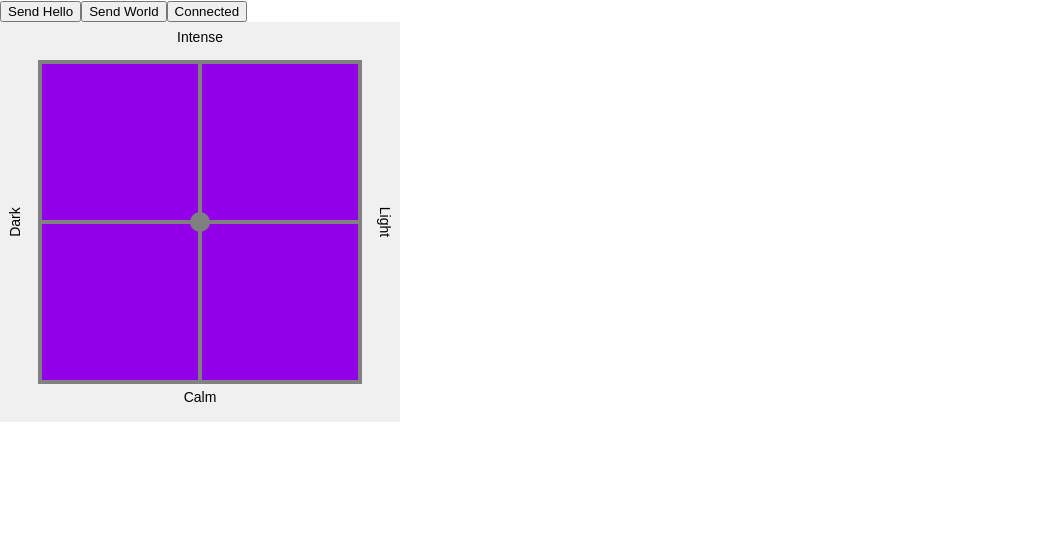
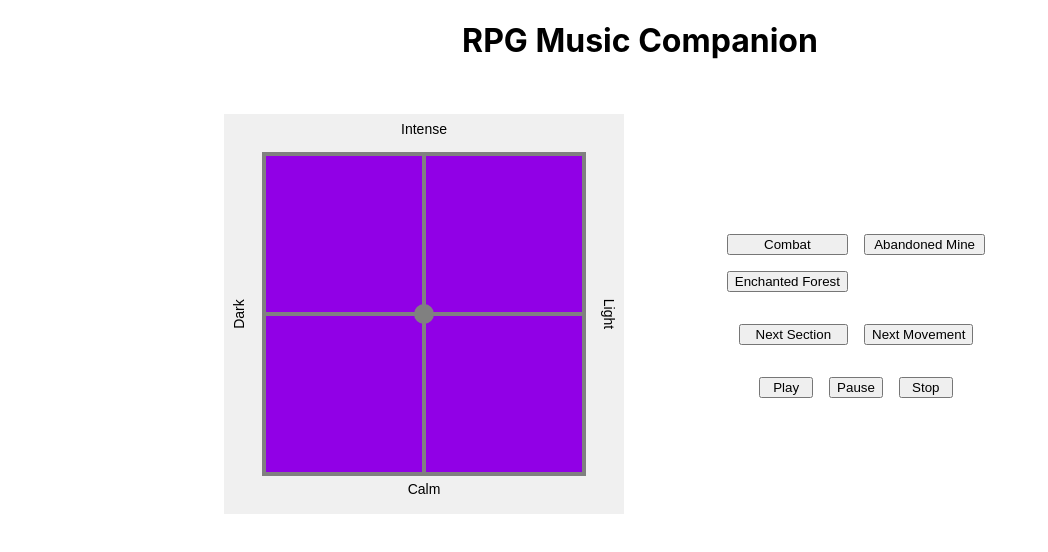
Before and after one commit to TimoHenderson/RPGMusicCompanion, a React (Create React App) app in the folder rpg-music-client/: page / in a window 1280 px wide. Shown: the top 552 px of the page, without its empty margins (0-1048 px from the left). Built offline with nearby package versions, Linux system fonts and the light colour scheme; no server answers.

Commit message:
basic ui

```diff
--- a/rpg-music-client/src/App.js
+++ b/rpg-music-client/src/App.js
@@ -1,8 +1,7 @@
-
 import './App.css';
 
 import { useState, useEffect } from 'react';
-import XYPad from './components/XYPad';
+import Controls from './containers/Controls';
 
 function App() {
   const [socket, setSocket] = useState(null);
@@ -37,15 +36,21 @@ function App() {
   };
 
   return (
-    <div>
-      {/* <XYpad socket={socket} /> */}
-      <button onClick={() => handleButtonClick('hello')}>Send Hello</button>
-      <button onClick={() => handleButtonClick('world')}>Send World</button>
-      <button>{socket ? "Connected" : "Connect"}</button>
-      <XYPad sendMessage={sendMessage} />
-
+    <div
+      style={{
+        display: "flex",
+        flexDirection: "column",
+        alignItems: "center",
+        justifyContent: "center",
+        gap: "2rem",
+      }}>
+      <h1>RPG Music Companion</h1>
+      <Controls sendMessage={sendMessage} />
     </div>
   );
 }
 
+{/* <button onClick={() => handleButtonClick('hello')}>Send Hello</button>
+<button onClick={() => handleButtonClick('world')}>Send World</button>
+<button>{socket ? "Connected" : "Connect"}</button> */}
 export default App;
--- a/rpg-music-client/src/components/XYPad.js
+++ b/rpg-music-client/src/components/XYPad.js
@@ -1,7 +1,7 @@
 import React, { useState, useEffect, useRef } from "react";
 
 
-function XYPad({ sendMessage }) {
+function XYPad({ forwardMessage }) {
     const canvasRef = useRef(null);
     const [position, setPosition] = useState({ x: 0.5, y: 0.5 });
     const [isDragging, setIsDragging] = useState(false);
@@ -113,15 +113,15 @@ function XYPad({ sendMessage }) {
 
     const sendPadMessage = (position) => {
 
-        const convertedX = parseFloat((position.x * 4 + 1).toFixed(2));
-        const convertedY = 5.0 - parseFloat((position.y * 4 + 1).toFixed(2));
+        const convertedX = 6.0 - parseFloat((position.x * 4 + 1).toFixed(2));
+        const convertedY = 6.0 - parseFloat((position.y * 4 + 1).toFixed(2));
 
         const message = JSON.stringify({
             event: "PARAMS",
             darkness: convertedX,
             intensity: convertedY,
         });
-        sendMessage(message);
+        forwardMessage(message);
     };
 
 
@@ -145,7 +145,7 @@ function XYPad({ sendMessage }) {
                 onPointerMove={handlePointerMove}
                 onPointerUp={handlePointerUp}
             />
-            {/* <button onClick={() => sendMessage("PARAMS", 3, 4)}>Send Message</button> */}
+            {/* <button onClick={() => forwardMessage("PARAMS", 3, 4)}>Send Message</button> */}
         </div>
     );
 }
--- /dev/null
+++ b/rpg-music-client/src/components/location/Location.js
@@ -0,0 +1,26 @@
+import LocationButtons from "./LocationButtons";
+
+const Location = ({ forwardMessage }) => {
+    const sendLocationMessage = (location) => {
+        const messageJSON = JSON.stringify({
+            event: "SELECT_TUNE",
+            tune: location
+        });
+        forwardMessage(messageJSON);
+    }
+    return (
+        <div
+            style={{
+                display: "flex",
+                flexDirection: "column",
+                alignItems: "center",
+                justifyContent: "start",
+            }}>
+            <LocationButtons
+                sendLocationMessage={sendLocationMessage}
+            />
+        </div>
+    );
+}
+
+export default Location;
--- /dev/null
+++ b/rpg-music-client/src/components/location/LocationButtons.js
@@ -0,0 +1,16 @@
+const LocationButtons = ({ sendLocationMessage }) => {
+    return (
+        <div
+            style={{
+                display: "grid",
+                gridTemplateColumns: "1fr 1fr  ",
+                gap: "1rem",
+                justifyContent: "center",
+            }}>
+            <button onClick={() => sendLocationMessage("Combat")}>Combat</button>
+            <button onClick={() => sendLocationMessage("Abandoned_Mine")}>Abandoned Mine</button>
+            <button onClick={() => sendLocationMessage("Enchanted_Forest")}>Enchanted Forest</button>
+        </div>);
+}
+
+export default LocationButtons;
--- /dev/null
+++ b/rpg-music-client/src/components/navigation/NavButtons.js
@@ -0,0 +1,16 @@
+const NavButtons = ({ sendNavMessage }) => {
+    return (
+        <div
+            style={{
+                display: "grid",
+                gridTemplateColumns: "1fr 1fr  ",
+                gap: "1rem",
+                justifyContent: "center",
+            }}>
+            <button onClick={() => sendNavMessage("NEXT_SECTION")}>Next Section</button>
+            <button onClick={() => sendNavMessage("NEXT_MOVEMENT")}>Next Movement</button>
+        </div>
+    );
+}
+
+export default NavButtons;
--- /dev/null
+++ b/rpg-music-client/src/components/navigation/Navigation.js
@@ -0,0 +1,18 @@
+import NavButtons from "./NavButtons";
+
+const Navigation = ({ forwardMessage }) => {
+
+    const sendNavMessage = (action) => {
+        const messageJSON = JSON.stringify({
+            event: "NAVIGATION",
+            action
+        });
+        forwardMessage(messageJSON);
+    }
+
+    return (
+        <NavButtons sendNavMessage={sendNavMessage} />
+    );
+}
+
+export default Navigation;
--- /dev/null
+++ b/rpg-music-client/src/components/transport/Transport.js
@@ -0,0 +1,28 @@
+import TransportButtons from "./TransportButtons";
+
+const Transport = ({ forwardMessage }) => {
+
+    const sendTransportMessage = (action) => {
+        const messageJSON = JSON.stringify({
+            event: "TRANSPORT",
+            action
+        });
+        forwardMessage(messageJSON);
+    }
+
+    return (
+        <div
+            style={{
+                display: "flex",
+                flexDirection: "column",
+                alignItems: "center",
+                justifyContent: "start",
+            }}>
+            <TransportButtons
+                sendTransportMessage={sendTransportMessage}
+            />
+        </div>
+    );
+}
+
+export default Transport;
--- /dev/null
+++ b/rpg-music-client/src/components/transport/TransportButtons.js
@@ -0,0 +1,17 @@
+const TransportButtons = ({ sendTransportMessage, sendNavMessage }) => {
+    return (
+        <div
+            style={{
+                display: "grid",
+                gridTemplateColumns: "1fr 1fr 1fr ",
+                gap: "1rem",
+                justifyContent: "center",
+            }}>
+            <button onClick={() => sendTransportMessage("PLAY")}>Play</button>
+            <button onClick={() => sendTransportMessage("PAUSE")}>Pause</button>
+            <button onClick={() => sendTransportMessage("STOP")}>Stop</button>
+        </div>
+    );
+}
+
+export default TransportButtons;
--- /dev/null
+++ b/rpg-music-client/src/containers/Controls.js
@@ -0,0 +1,38 @@
+import XYPad from '../components/XYPad';
+import Navigation from '../components/navigation/Navigation';
+import Transport from '../components/transport/Transport';
+import Location from '../components/location/Location';
+
+const Controls = ({ sendMessage }) => {
+
+    const forwardMessage = (JSONString) => {
+        sendMessage(JSONString);
+    }
+
+    return (
+        <div
+            style={{
+                display: "grid",
+                gridTemplateColumns: "1fr 1fr  ",
+                alignItems: "center",
+                justifyContent: "start",
+                gap: "2rem",
+            }}>
+            <XYPad forwardMessage={forwardMessage} />
+            <div
+                style={{
+                    display: "flex",
+                    flexDirection: "column",
+                    alignItems: "center",
+                    justifyContent: "center",
+                    gap: "2rem",
+                }}>
+                <Location forwardMessage={forwardMessage} />
+                <Navigation forwardMessage={forwardMessage} />
+                <Transport forwardMessage={forwardMessage} />
+            </div>
+        </div>
+    );
+}
+
+export default Controls;
```
Also changed, not shown: 1 other file (tests, documents, lock files or other folders).
